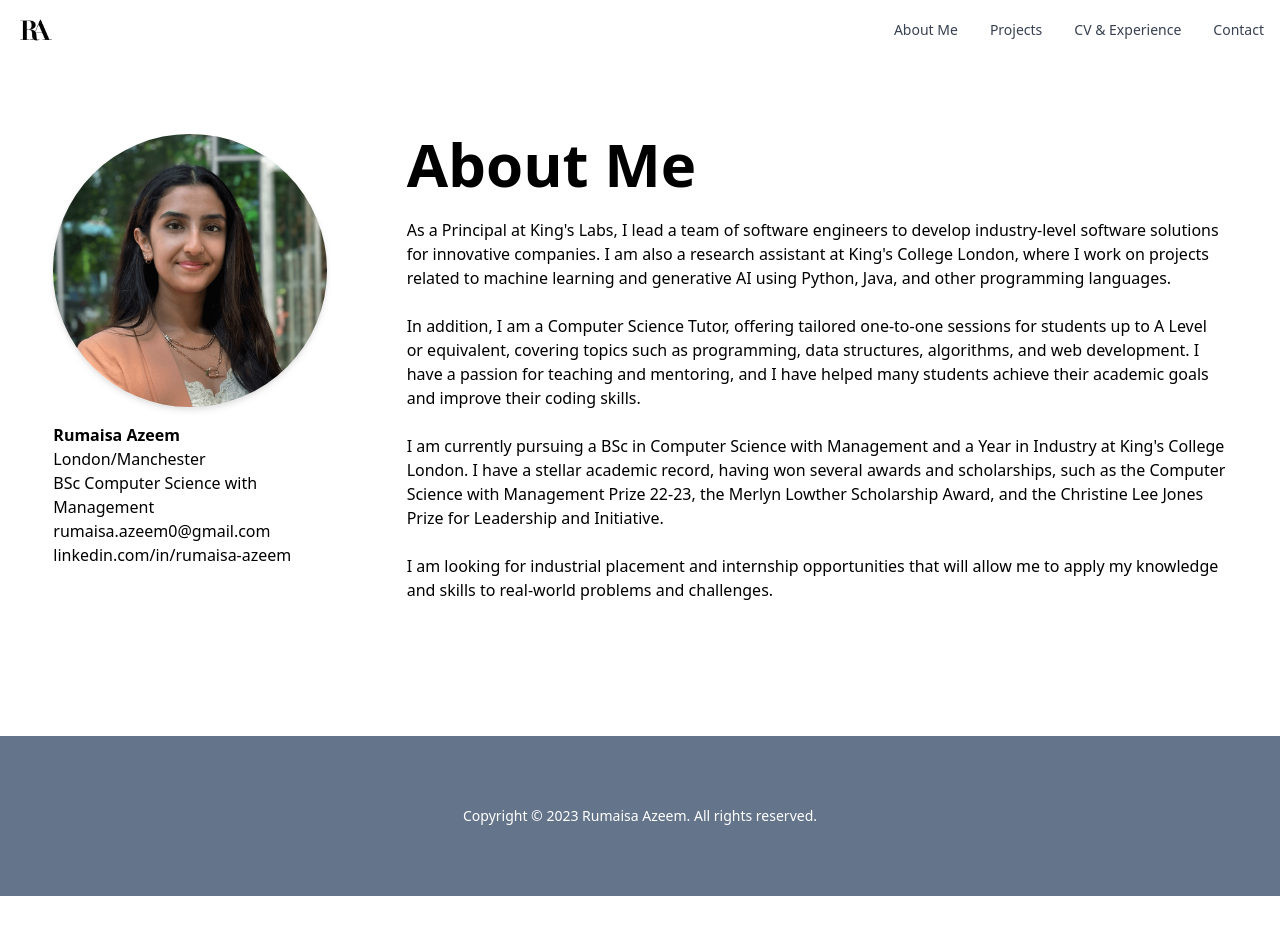
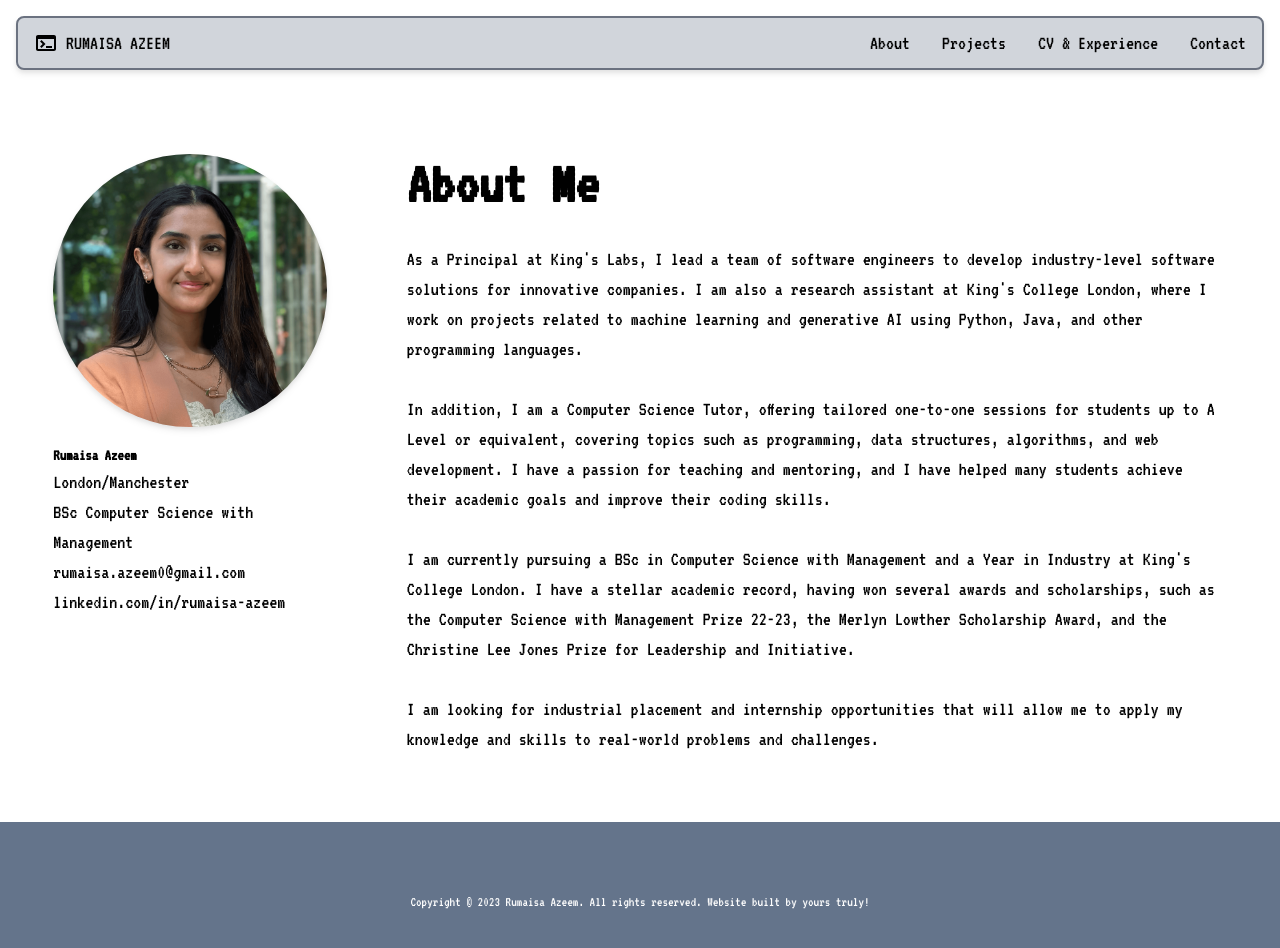
Before and after one commit to rumaisa-azeem/website, a React (Create React App) app: page /aboutme in a window 1280 px wide. Shown: the top 948 px of the page. Before the commit the page ends 896 px from the top, so only its background shows below. Built offline with nearby package versions, Linux system fonts and the light colour scheme.

Commit message:
change theme and add about section

```diff
--- a/public/index.html
+++ b/public/index.html
@@ -5,11 +5,8 @@
     <link rel="icon" href="%PUBLIC_URL%/favicon.ico" />
     <meta name="viewport" content="width=device-width, initial-scale=1" />
     <meta name="theme-color" content="#000000" />
-    <meta
-      name="description"
-      content="Web site created using create-react-app"
-    />
     <link rel="apple-touch-icon" href="%PUBLIC_URL%/logo192.png" />
+
     <!--
       manifest.json provides metadata used when your web app is installed on a
       user's mobile device or desktop. See https://developers.google.com/web/fundamentals/web-app-manifest/
--- a/src/App.js
+++ b/src/App.js
@@ -4,18 +4,89 @@ import Navbar from "./components/navbar";
 import Hero from "./sections/hero";
 import React from "react";
 
+import {OpenInNew} from "@mui/icons-material";
+
 // TODO: snap scrolling between sections
 // TODO: compress profile pic
 
 function App() {
     return (
-        <div>
-            <Navbar />
+        <div className={"bg-gradient-to-br from-purple-300 to-cyan-100"}>
+            <div className="fixed w-screen z-10">
+                <Navbar />
+            </div>
             <main>
                 <Hero />
-
-                <section className="h-screen p-6 flex flex-col justify-center border-b border-gray-300" id="about-me-section">
-                    <h1 className="text-4xl font-extrabold">About Me</h1>
+                <section className="md:h-screen p-4 md:pt-6 flex flex-col justify-center border-b border-gray-300" id="about-me-section">
+                    {/*<div className="container h-full mx-auto flex items-center gap-12">*/}
+                    {/*    <img src={beReals} className="h-2/3"/>*/}
+                    {/*    <div className="flex flex-col gap-2">*/}
+                    {/*        <h1 className="text-5xl font-extrabold mb-3">About Me</h1>*/}
+                    {/*        <p>*/}
+                    {/*            <strong>Right now</strong> <br/>*/}
+                    {/*            I'm studying for my Bachelor's Degree in Computer Science with Management & a*/}
+                    {/*            Year in Industry at King's College London. Currently, I'm on my placement year*/}
+                    {/*            as a Software Engineer Intern at Hewlett Packard Enterprise.*/}
+                    {/*        </p>*/}
+                    {/*        <p>*/}
+                    {/*            <strong>My proudest achievements</strong> <br/>*/}
+                    {/*            I'm grateful to have so many things to be proud of, but here's some recent highlights:*/}
+                    {/*            <ul className="list-inside list-disc">*/}
+                    {/*                <li>*/}
+                    {/*                    Co-authored this paper:&nbsp;*/}
+                    {/*                    <a href="https://arxiv.org/abs/2406.08824" className="text-blue-600" target="_blank">*/}
+                    {/*                        <OpenInNew fontSize="inherit" />&nbsp;LLM-Driven Robots Risk Enacting Discrimination, Violence, and Unlawful Actions </a>*/}
+                    {/*                    [2024]*/}
+                    {/*                </li>*/}
+                    {/*                <li>Awarded King's College London Department of Informatics Computer Science with Management Prize for top performance in first year cohort [2023]</li>*/}
+                    {/*            </ul>*/}
+                    {/*        </p>*/}
+                    {/*        <p>*/}
+                    {/*            <strong>Career interests & aspirations</strong> <br/>*/}
+                    {/*            Integer egestas lacus quis ullamcorper tempor. Aenean sodales molestie*/}
+                    {/*            leo eget maximus. Praesent id imperdiet tortor. Duis egestas aliquam ligula*/}
+                    {/*            in sagittis. Praesent in purus eros. Praesent non leo in eros convallis*/}
+                    {/*            lobortis et at magna. Integer euismod accumsan eros non fringilla. Aenean at*/}
+                    {/*            auctor arcu, ut cursus quam.*/}
+                    {/*        </p>*/}
+                    {/*    </div>*/}
+                    {/*</div>*/}
+                    <div className="w-full md:container mx-auto rounded-lg bg-pink-200 border border-2 border-gray-500 p-2 drop-shadow-lg flex flex-col gap-3">
+                        <div className={"flex gap-2 pt-1"}>
+                            <div className={"bg-red-500 border-2 border-red-600 rounded-full h-4 w-4"}></div>
+                            <div className={"bg-amber-400 border-2 border-amber-500 rounded-full h-4 w-4"}></div>
+                            <div className={"bg-green-400 border-2 border-green-500 rounded-full h-4 w-4"}></div>
+                        </div>
+                        <div className={"flex flex-col md:grid md:grid-rows-1 md:grid-cols-4 h-full bg-white rounded-lg p-4 border border-2 border-gray-400"}>
+                            <h1 className="font-extrabold text-5xl col-span-1">About</h1>
+                            <div className="col-span-3 flex flex-col gap-3">
+                                <p>
+                                    Based in Manchester, I'm studying for my BSc in Computer Science with Management at King's College London.
+                                    Currently, I'm on my industrial placement year at Hewlett Packard Enterprise (Bristol), where I'm working as a Software Engineer Intern.
+                                </p>
+                                <p>
+                                    Before I started coding for a career, I did it as a hobby. I love problem-solving, especially
+                                    when it comes to (unnecessarily) automating minor inconveniences in my daily life.
+                                </p>
+                                <p>
+                                    Being a highly inquisitive person has also led me down the path of research, and I'm incredibly proud to have co-authored this paper
+                                    in my second year at university:
+                                    <br/>
+                                    <a href="https://arxiv.org/abs/2406.08824" className="text-blue-600" target="_blank">
+                                    <OpenInNew fontSize="inherit" />&nbsp;LLM-Driven Robots Risk Enacting Discrimination, Violence, and Unlawful Actions </a>
+                                </p>
+                                <p>
+                                    Additionally, as a management student, I'm passionate about utilising software to optimise business operations, which
+                                    led me to become head of King's Labs in 2023, a pro-bono software engineering team at King's Business Club.
+                                    I really enjoy overseeing projects and driving teams forward, so I've led multiple successful projects in my
+                                    time at college and university. More in my CV below!
+                                </p>
+                                <p>
+                                    When I'm not coding, I love knitting and reading. Book recommendations are very welcome :)
+                                </p>
+                            </div>
+                        </div>
+                    </div>
                 </section>
 
                 <section className="h-screen p-6 flex flex-col justify-center border-b border-gray-300" id="projects-section">
--- a/src/components/navbar.js
+++ b/src/components/navbar.js
@@ -1,14 +1,17 @@
 import React from 'react';
 import logo from '../assets/logo3.png';
 import IconButton from "../components/IconButton";
+import {Terminal} from "@mui/icons-material";
 
 import { Link as ScrollLink } from "react-scroll";
 import {Navbar as FlowbiteNavbar, NavbarBrand, NavbarCollapse, NavbarLink, NavbarToggle} from "flowbite-react";
 
 export default function Navbar({props}) {
 
+    if (window.innerHeight < 768) console.log("adding scroll offset");
+
     const navList = [
-        { name: 'About Me', link: 'about-me-section' },
+        { name: 'About', link: 'about-me-section' },
         { name: 'Projects', link: 'projects-section' },
         { name: 'CV & Experience', link: 'cv-experience-section'},
         { name: 'Contact', link: '/contact'},
@@ -16,33 +19,42 @@ export default function Navbar({props}) {
 
     const navbarTheme = {
         "root": {
-            "base": "fixed w-screen z-10 px-2 py-2.5 dark:border-gray-700 dark:bg-gray-800 sm:px-4",
+            "base": "px-2 py-2.5 m-4 drop-shadow-md border border-gray-500 border-2 rounded-lg bg-gray-300 dark:border-gray-700 dark:bg-gray-800 sm:px-4",
         },
         "collapse": {
             "base": "w-full rounded bg-white md:bg-transparent md:block md:w-auto",
+            "list": "mt-4 flex flex-col md:mt-0 md:flex-row md:space-x-8 md:font-medium",
         },
         "link": {
             "base": "block py-2 pl-3 pr-4 md:p-0",
             "active": {
                 "on": "bg-cyan-700 text-white dark:text-white md:bg-transparent md:text-cyan-700",
-                "off": "border-b border-gray-100 text-gray-700 hover:bg-gray-50 md:border-0 md:hover:bg-transparent md:hover:translate-y-1 transition ease-in-out " +
+                "off": "border-b border-gray-100 hover:bg-gray-50 md:border-0 md:hover:bg-transparent md:hover:translate-y-1 transition ease-in-out " +
                     "md:dark:hover:bg-transparent md:dark:hover:text-white dark:border-gray-700 dark:text-gray-400 dark:hover:bg-gray-700 dark:hover:text-white"
             // TODO: border-b causes border on last list element, change to use flex so no border on last item
             }
         },
+        "toggle": {
+            "base": "inline-flex items-center rounded-lg p-2 text-gray-500 hover:bg-gray-100 focus:outline-none focus:ring-2 focus:ring-gray-200 dark:text-gray-400 dark:hover:bg-gray-700 dark:focus:ring-gray-600 md:hidden",
+            "icon": "h-6 w-6 shrink-0"
+        }
     };
 
     return (
         <FlowbiteNavbar fluid theme={navbarTheme}>
             <NavbarBrand>
                 <ScrollLink to="hero-section" smooth="easeInOutQuad">
-                    <IconButton imgSrc={logo} />
+                    {/*<IconButton imgSrc={logo} />*/}
+                    <a href="#" className="flex gap-2">
+                        <div className={"-translate-y-0.5"}><Terminal /></div>
+                        <span>RUMAISA AZEEM</span>
+                    </a>
                 </ScrollLink>
             </NavbarBrand>
             <NavbarToggle />
             <NavbarCollapse>
                 {navList.map((nav) =>
-                    <ScrollLink to={nav.link} smooth="easeInOutQuad">
+                    <ScrollLink to={nav.link} smooth="easeInOutQuad" offset={window.innerHeight < 768 ? -80 : 0}>
                         <NavbarLink href="#">{nav.name}</NavbarLink>
                     </ScrollLink>
                 )}
--- a/src/sections/footer.js
+++ b/src/sections/footer.js
@@ -2,7 +2,7 @@ export default function Footer() {
     return (
         <footer>
             <div className="bg-slate-500 h-40 flex justify-center">
-                <div className="text-white self-center text-sm">Copyright © 2023 Rumaisa Azeem. All rights reserved.</div>
+                <div className="text-white self-center text-sm">Copyright © 2023 Rumaisa Azeem. All rights reserved. Website built by yours truly!</div>
             </div>
         </footer>
     )
--- a/src/styles/index.css
+++ b/src/styles/index.css
@@ -1,6 +1,13 @@
+@import url('https://fonts.googleapis.com/css2?family=Raleway:ital,wght@0,100..900;1,100..900&family=VT323&display=swap');
+@import url('https://fonts.googleapis.com/css2?family=Bowlby+One&family=Raleway:ital,wght@0,100..900;1,100..900&family=VT323&display=swap');
+
 @tailwind base;
 @tailwind components;
 @tailwind utilities;
+
+body {
+    font-size: 1.25rem;
+}
 
 /*body {*/
 /*  margin: 0;*/
@@ -15,3 +22,15 @@
 /*  font-family: source-code-pro, Menlo, Monaco, Consolas, 'Courier New',*/
 /*    monospace;*/
 /*}*/
+
+.vt323-regular {
+    font-family: "VT323", monospace;
+    font-weight: 400;
+    font-style: normal;
+}
+
+.bowlby-one-regular {
+    font-family: "Bowlby One", sans-serif;
+    font-weight: 400;
+    font-style: normal;
+}
--- a/tailwind.config.js
+++ b/tailwind.config.js
@@ -15,9 +15,16 @@ module.exports = {
       'xl': '1280px',
       '2xl': '1536px',
     },
-    extend: {},
+    fontFamily: {
+      sans: ['VT323'],
+    },
+    extend: {
+      fontFamily: {
+        display: ['Bowlby One']
+      },
+    },
   },
   plugins: [
     flowbite.plugin(),
-  ],
+  ]
 }
```
Also changed, not shown: src/sections/hero.js (+5 -18 lines).
